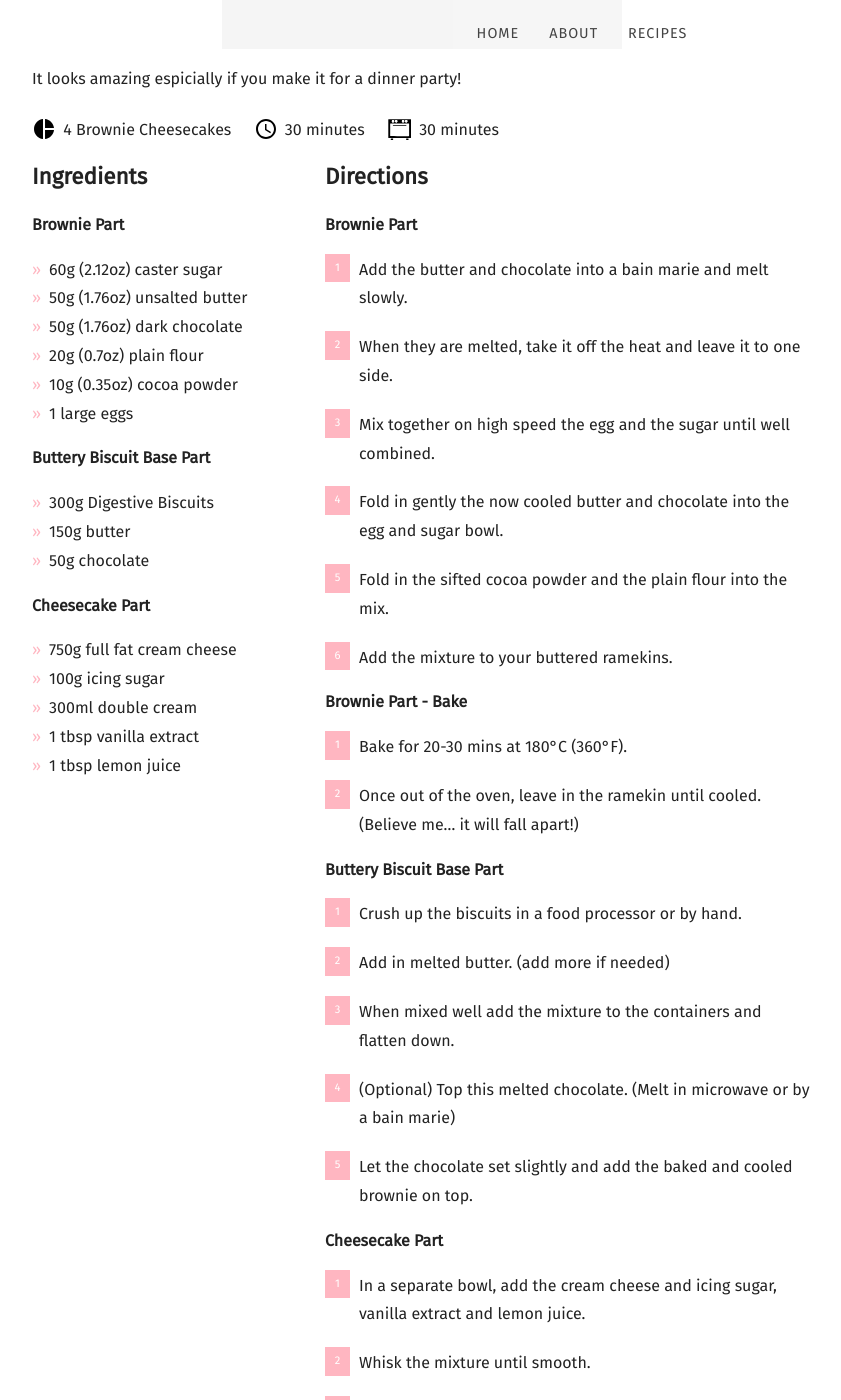
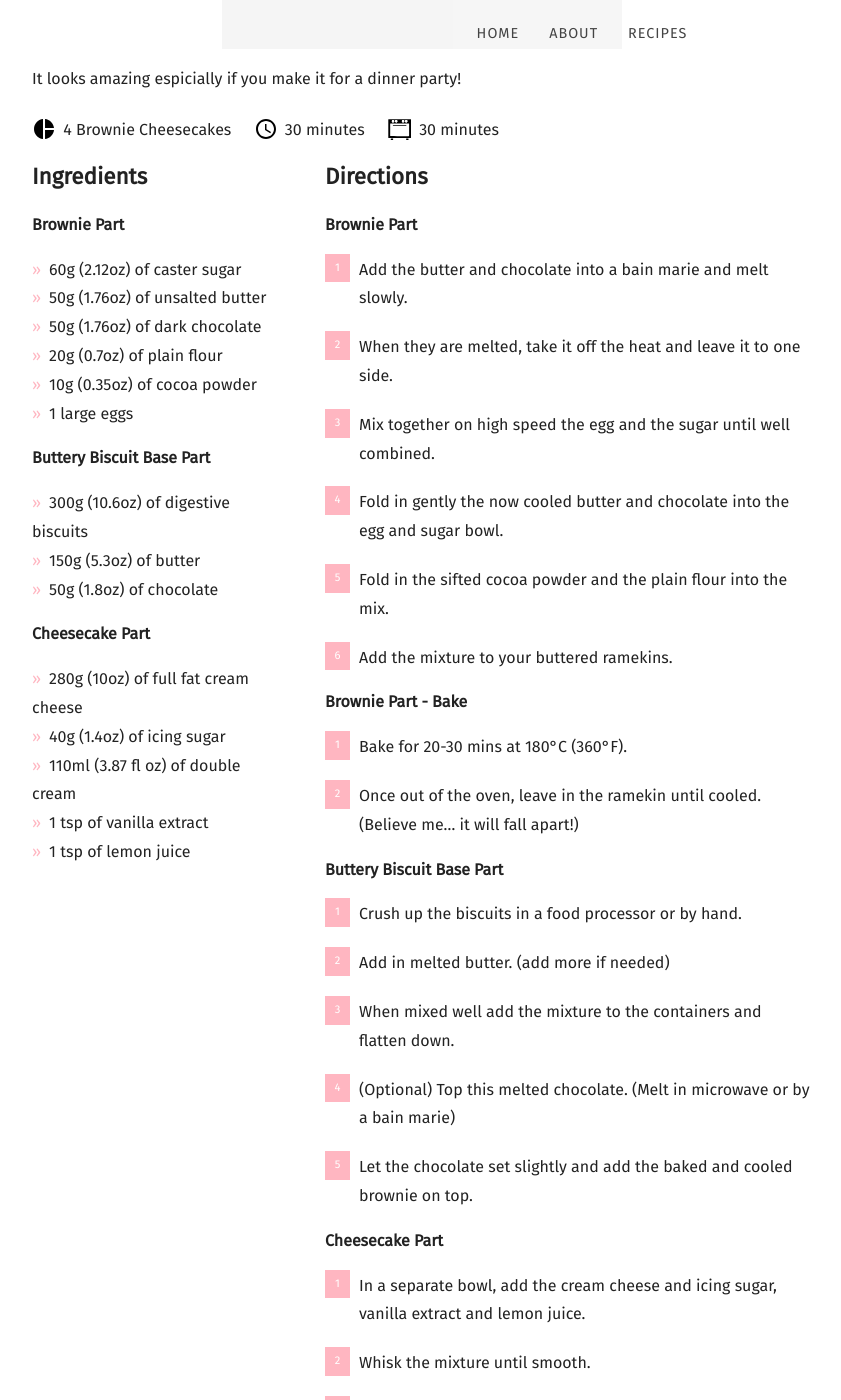
Before and after one commit to mcginleyireland/irishbaking.github.io, a Jekyll site: the page built from _posts/2021-05-23-brownie-cheesecake-for-four.md, in a window 1280 px wide and 1400 px high, scrolled down 2551 px. Shown: the whole window, without its empty margins (58-899 px from the left). Built offline with Jekyll 4.4.1, drawn with Linux system fonts in a browser that asks for light colours; nearby versions of some CDN libraries; some web fonts are replaced.

Commit message:
Updating the recipe amount.

```diff
--- a/_posts/2021-05-23-brownie-cheesecake-for-four.md
+++ b/_posts/2021-05-23-brownie-cheesecake-for-four.md
@@ -12,26 +12,26 @@ recipe:
   ingredients_markdown: |-
     **Brownie Part**
 
-    * 60g (2.12oz) caster sugar
-    * 50g (1.76oz) unsalted butter
-    * 50g (1.76oz) dark chocolate
-    * 20g (0.7oz) plain flour
-    * 10g (0.35oz) cocoa powder
+    * 60g (2.12oz) of caster sugar
+    * 50g (1.76oz) of unsalted butter
+    * 50g (1.76oz) of dark chocolate
+    * 20g (0.7oz) of plain flour
+    * 10g (0.35oz) of cocoa powder
     * 1 large eggs
 
     **Buttery Biscuit Base Part**
 
-    * 300g Digestive Biscuits
-    * 150g butter
-    * 50g chocolate
+    * 300g (10.6oz) of digestive biscuits
+    * 150g (5.3oz) of butter
+    * 50g (1.8oz) of chocolate
 
     **Cheesecake Part**
 
-    * 750g full fat cream cheese
-    * 100g icing sugar
-    * 300ml double cream
-    * 1 tbsp vanilla extract
-    * 1 tbsp lemon juice
+    * 280g (10oz) of full fat cream cheese
+    * 40g (1.4oz) of icing sugar
+    * 110ml (3.87 fl oz) of double cream
+    * 1 tsp of vanilla extract
+    * 1 tsp of lemon juice
   directions_markdown: |-
     **Brownie Part**
 
```
Also changed, not shown: _posts/2021-01-31-blueberry-crumbe-for-one.md (+3 -3 lines), _posts/2021-04-04-banana-crumbe-for-one.md (+3 -3 lines), _posts_future/Plan.txt (+46 -0 lines).
